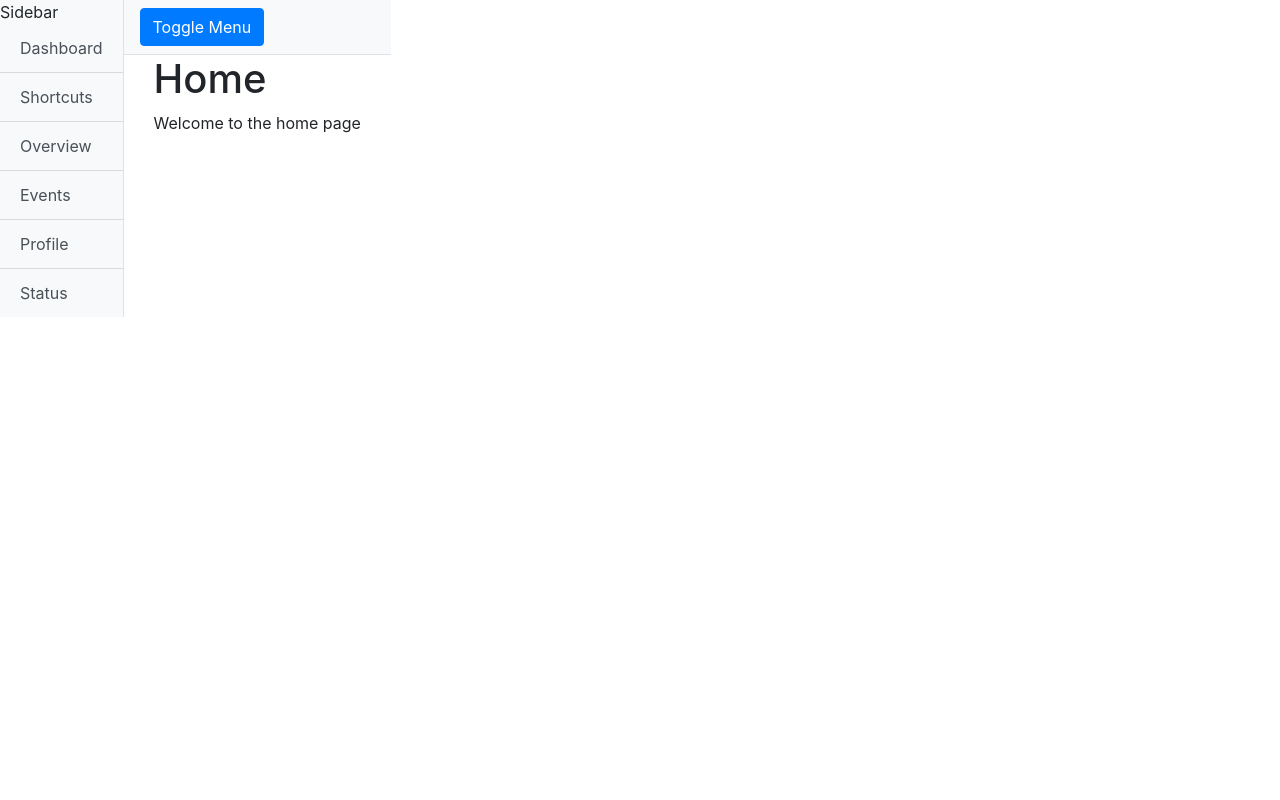
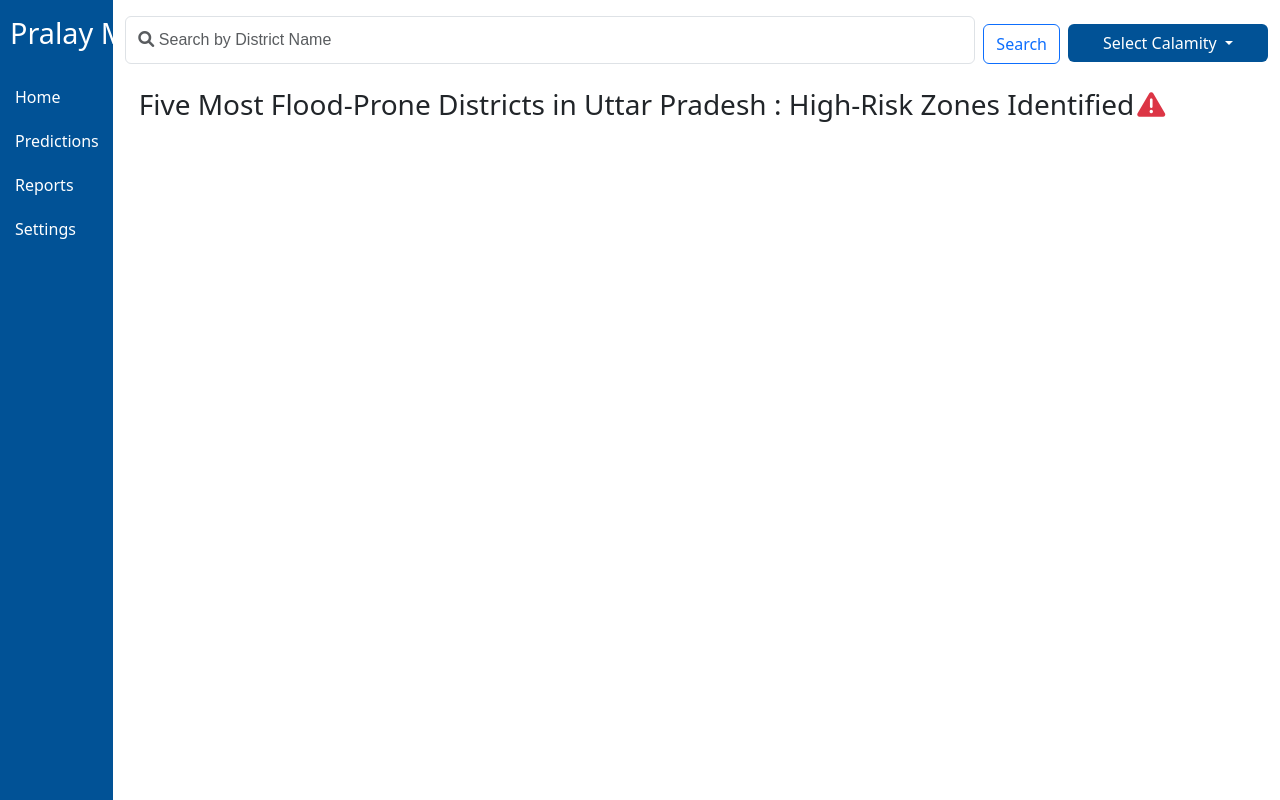
Before and after one commit to urvashitech/Pralay_Mitra, a Django app: template prediction/templates/home.html in a window 1280 px wide. Run offline with Django 5.2, Linux system fonts and the light colour scheme; the template is opened without the code that fills it, so the values that code supplies are empty; some libraries are stand-ins or nearby versions.

Commit message:
home page creation done

```diff
--- a/pralayMitra/urls.py
+++ b/pralayMitra/urls.py
@@ -16,7 +16,9 @@ Including another URLconf
 """
 
 from django.contrib import admin
-from django.urls import path,include
+from django.urls import path, include
+from django.conf import settings
+from django.conf.urls.static import static
 
 urlpatterns = [
     path("admin/", admin.site.urls),
--- /dev/null
+++ b/prediction/static/css/style.css
@@ -0,0 +1,106 @@
+html, body {
+    height: 100%;
+    margin: 0; /* Remove default margin */
+}
+        body {
+            font-family: Arial, sans-serif;
+        }
+
+        .sidebar {
+            height: 100vh;
+            width: 250px; /* Fixed width */
+            background-color: #015296;
+            color: white;
+            overflow: hidden; /* Prevent any content overflow */
+            display: flex;
+            flex-direction: column;
+            padding: 0; /* Ensure vertical alignment of items */
+        }html, body {
+            height: 100%;
+            margin: 0; /* Remove default margin */
+        }
+
+        body {
+            font-family: Arial, sans-serif;
+        }
+
+        .sidebar {
+            height: 100vh; /* 100% of the viewport height */
+            width: 250px; /* Fixed width */
+            background-color: #015296;
+            color: white;
+            overflow: hidden; /* Prevent any content overflow */
+            display: flex;
+            flex-direction: column;
+            padding: 0; /* Ensure vertical alignment of items */
+        }
+
+        .sidebar a {
+            color: white;
+            text-decoration: none;
+            display: block;
+            padding: 10px 15px; /* Uniform padding */
+            font-size: 1rem; /* Consistent font size */
+            text-overflow: ellipsis; /* Prevent long text from breaking layout */
+            white-space: nowrap; /* Prevent wrapping */
+            overflow: hidden; /* Prevent text overflow */
+            transition: background-color 0.3s, font-weight 0.3s; /* Smooth hover effect */
+        }
+
+        .sidebar a.active {
+            background-color: #d5e0e8;
+            color: #015296;
+            font-weight: bold;
+        }
+
+        .sidebar h4 {
+            text-align: left;
+            padding-left: 10px;
+            margin-top: 0px;
+            font-size: 1.8rem;
+        }
+
+        .sidebar a:hover {
+            background-color: #d5e0e8;
+        }
+
+        .text-container {
+            width: 200px;
+            margin-left: 0px;
+            padding-left: 0px;
+        }
+
+
+        .sidebar a {
+            color: white;
+            text-decoration: none;
+            display: block;
+            padding: 10px 15px; /* Uniform padding */
+            font-size: 1rem; /* Consistent font size */
+            text-overflow: ellipsis; /* Prevent long text from breaking layout */
+            white-space: nowrap; /* Prevent wrapping */
+            overflow: hidden; /* Prevent text overflow */
+            transition: background-color 0.3s, font-weight 0.3s; /* Smooth hover effect */
+        }
+
+        .sidebar a.active {
+            background-color: #d5e0e8;
+            color: #015296;
+            font-weight: bold;
+        }
+        .sidebar h4{
+            text-align: left;
+            padding-left: 10px;
+            margin-top: 0px;
+            font-size: 1.8rem;
+        }
+        .sidebar a:hover {
+            background-color: #d5e0e8;
+        }
+
+
+        .text-container{
+            width: 200px;
+            margin-left: 0px;
+            padding-left: 0px;
+        }
--- a/prediction/templates/base.html
+++ b/prediction/templates/base.html
@@ -1,49 +1,22 @@
-<!DOCTYPE html>
+{% load static %}
+<!doctype html>
 <html lang="en">
-<head>
-    <meta charset="UTF-8">
-    <meta name="viewport" content="width=device-width, initial-scale=1.0">
-    <title>{% block title %}My Project{% endblock %}</title>
-    <link href="https://stackpath.bootstrapcdn.com/bootstrap/4.5.2/css/bootstrap.min.css" rel="stylesheet">
-</head>
-<body>
-    <div class="d-flex" id="wrapper">
-        <!-- Sidebar -->
-        <div class="bg-light border-right" id="sidebar-wrapper">
-            <div class="sidebar-heading">Sidebar </div>
-            <div class="list-group list-group-flush">
-                <a href="#" class="list-group-item list-group-item-action bg-light">Dashboard</a>
-                <a href="#" class="list-group-item list-group-item-action bg-light">Shortcuts</a>
-                <a href="#" class="list-group-item list-group-item-action bg-light">Overview</a>
-                <a href="#" class="list-group-item list-group-item-action bg-light">Events</a>
-                <a href="#" class="list-group-item list-group-item-action bg-light">Profile</a>
-                <a href="#" class="list-group-item list-group-item-action bg-light">Status</a>
-            </div>
-        </div>
-        <!-- /#sidebar-wrapper -->
-
-        <!-- Page Content -->
-        <div id="page-content-wrapper">
-            <nav class="navbar navbar-expand-lg navbar-light bg-light border-bottom">
-                <button class="btn btn-primary" id="menu-toggle">Toggle Menu</button>
-            </nav>
-
-            <div class="container-fluid">
-                {% block body %}{% endblock %}
-            </div>
-        </div>
-        <!-- /#page-content-wrapper -->
+  <head>
+    <meta charset="utf-8">
+    <meta name="viewport" content="width=device-width, initial-scale=1">
+    {% block title %}<title>Pralay_Mitra</title>{% endblock %}
+    <link rel="stylesheet" href="{% static '/css/style.css' %}">
+    {% include "components/sidebar.html" %} <!-- Only include navbar here -->
+    <link href="https://cdn.jsdelivr.net/npm/bootstrap@5.3.3/dist/css/bootstrap.min.css" rel="stylesheet" integrity="sha384-QWTKZyjpPEjISv5WaRU9OFeRpok6YctnYmDr5pNlyT2bRjXh0JMhjY6hW+ALEwIH" crossorigin="anonymous">
+    <link rel="stylesheet" href="https://cdn.jsdelivr.net/npm/bootstrap-icons/font/bootstrap-icons.css">
+    <link rel="stylesheet" href="https://cdnjs.cloudflare.com/ajax/libs/bootstrap-icons/1.8.1/font/bootstrap-icons.min.css">
+    <!-- Font Awesome -->
+    <link rel="stylesheet" href="https://cdnjs.cloudflare.com/ajax/libs/font-awesome/6.0.0-beta3/css/all.min.css">
+  </head>
+  <body>
+    <div class="main-content">
+        {% block content %} {% endblock %}
     </div>
-    <!-- /#wrapper -->
-
-    <script src="https://code.jquery.com/jquery-3.5.1.slim.min.js"></script>
-    <script src="https://cdn.jsdelivr.net/npm/@popperjs/core@2.5.4/dist/umd/popper.min.js"></script>
-    <script src="https://stackpath.bootstrapcdn.com/bootstrap/4.5.2/js/bootstrap.min.js"></script>
-    <script>
-        $("#menu-toggle").click(function(e) {
-            e.preventDefault();
-            $("#wrapper").toggleClass("toggled");
-        });
-    </script>
-</body>
+    <script src="https://cdn.jsdelivr.net/npm/bootstrap@5.3.3/dist/js/bootstrap.bundle.min.js" integrity="sha384-YvpcrYf0tY3lHB60NNkmXc5s9fDVZLESaAA55NDzOxhy9GkcIdslK1eN7N6jIeHz" crossorigin="anonymous"></script>
+  </body>
 </html>
--- /dev/null
+++ b/prediction/templates/components/navbar.html
@@ -0,0 +1,18 @@
+<div class="container-fluid mt-2">
+    <form class="d-flex" role="search">
+        <div class="input-group mt-2" style="width: 850px; position: relative;">
+            <input class="form-control" type="search" placeholder="&#xf002; Search by District Name" aria-label="Search" style="font-family: Arial, FontAwesome;">
+        </div>
+        <button class="btn btn-outline-primary mt-3 ms-2" type="submit" style="height: 40px;">Search</button>
+        <div class="dropdown mt-3 ms-2">
+            <button class="btn dropdown-toggle" type="button" data-bs-toggle="dropdown" aria-expanded="false" style="background-color: #015296; color: white; width: 200px;">
+              Select Calamity
+            </button>
+            <ul class="dropdown-menu">
+              <li><a class="dropdown-item" href="#" data-slug="flood">Flood</a></li>
+              <li><hr class="dropdown-divider"></li>
+              <li><a class="dropdown-item" href="#" data-slug="droughts">Droughts</a></li>
+            </ul>
+        </div>
+    </form>
+</div>
--- /dev/null
+++ b/prediction/templates/components/sidebar.html
@@ -0,0 +1,60 @@
+<!DOCTYPE html>
+<html lang="en">
+
+<head>
+    <meta charset="UTF-8">
+    <meta name="viewport" content="width=device-width, initial-scale=1.0">
+    {% block title%}{% endblock %}
+    {% load static %}
+    <link rel="stylesheet" href="{% static 'css/styles.css' %}">
+    <!-- Bootstrap CSS -->
+    <link href="https://cdn.jsdelivr.net/npm/bootstrap@5.3.0/dist/css/bootstrap.min.css" rel="stylesheet">
+
+
+</head>
+<body>
+    <div class="d-flex">
+        <!-- Sidebar -->
+        <div class="sidebar">
+            <div class="text-container">
+            <h4 class="mt-3 mb-2">Pralay Mitra</h4>
+            <ul class="nav flex-column mt-2">
+                <li class="nav-item mt-3">
+                    <a href="/" class="nav-link" id="home">Home</a>
+                </li>
+                <li class="nav-item">
+                    <a href="/predictions/" class="nav-link" id="predictions">Predictions</a>
+                </li>
+                <li class="nav-item">
+                    <a href="/reports/" class="nav-link" id="reports">Reports</a>
+                </li>
+                <li class="nav-item">
+                    <a href="/settings/" class="nav-link" id="settings">Settings</a>
+                </li>
+            </ul>
+        </div>
+        </div>
+
+    <!-- JavaScript to Highlight Active Link -->
+    <script>
+       // Get the current page's URL path
+    const currentPage = window.location.pathname;
+
+    // Select all sidebar links
+    const navLinks = document.querySelectorAll(".nav-link");
+
+    // Loop through the links
+    navLinks.forEach(link => {
+        // Check if the href matches the current page exactly
+        if (link.getAttribute("href") === currentPage) {
+            // Remove 'active' class from all links (reset)
+            navLinks.forEach(link => link.classList.remove("active"));
+
+            // Add 'active' class to the matched link
+            link.classList.add("active");
+    }
+
+});
+    </script>
+</body>
+</html>
--- a/prediction/templates/home.html
+++ b/prediction/templates/home.html
@@ -1,12 +1,37 @@
 {% extends "base.html" %}
+{% load static %}
+{% block title %}
+<title>Pralay_Mitra - Home</title>
+<link rel="stylesheet" href="{% static 'css/styles.css' %}">
+{% endblock %}
 
-<title>
-    {%block title%} {% endblock%}
-</title>
+{% block content %}
+{% include "components/navbar.html" %}
 
-{% block body %}
 <div class="container">
-    <h1>Home</h1>
-    <p>Welcome to the home page</p>
+  <h3 class="mt-4">
+    Five Most Flood-Prone Districts in Uttar Pradesh : High-Risk Zones Identified<i class=" fas fa-exclamation-triangle text-danger " style="margin-left: 3px;"></i></h3>
+</div>
+<div class="container">
+  <div class="row">
+    {% for district in flood_data %}
+      <div class="col-md-4 mt-4">
+          <div class="card" style="width: 20rem;">
+              <div class="card-body">
+                <div class="card-header text-center">
+                  <h5>{{ district.district }}</h5>
+              </div>
+              <img src={{district.image}} alt="{{ data.district }}" class="card-img-top mb-4" style="max-height: 150px; object-fit: cover;">
+                  <h6>Flood-Prone Areas:</h6>
+                  <p>{{ district.flood_prone_areas }}</p>
+                  <h6>Recent Incidents:</h6>
+                  <p>{{ district.recent_incidents }}</p>
+              </div>
+          </div>
+      </div>
+      {% endfor %}
+
+
+  </div>
 </div>
 {% endblock %}
--- a/prediction/urls.py
+++ b/prediction/urls.py
@@ -1,10 +1,9 @@
-
-
 from django.contrib import admin
-from django.urls import path, include
+from django.urls import path
 from prediction import views
 
 urlpatterns = [
     path("admin/", admin.site.urls),
-    path("", views.home, name="home"),
+    path("", views.home, name="home"),  # Home page
+    path("predictions/", views.prediction, name="prediction"),  # Prediction page
 ]
```
Also changed, not shown: pralayMitra/settings.py (+7 -1 lines), prediction/templates/predictions.html (added, +11 -0 lines), prediction/views.py (+34 -1 lines), db.sqlite3.
